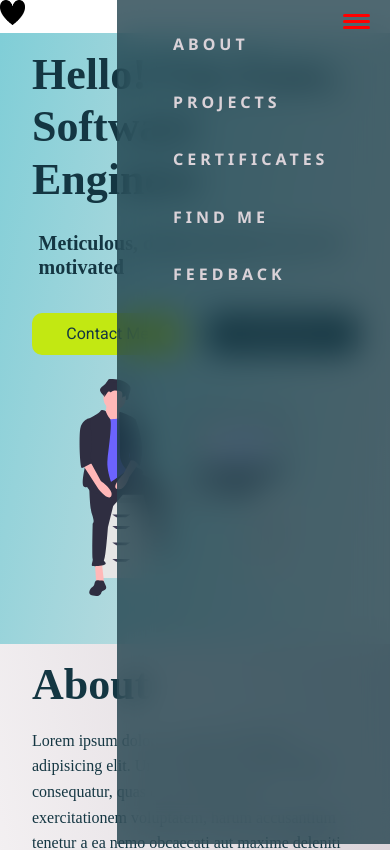
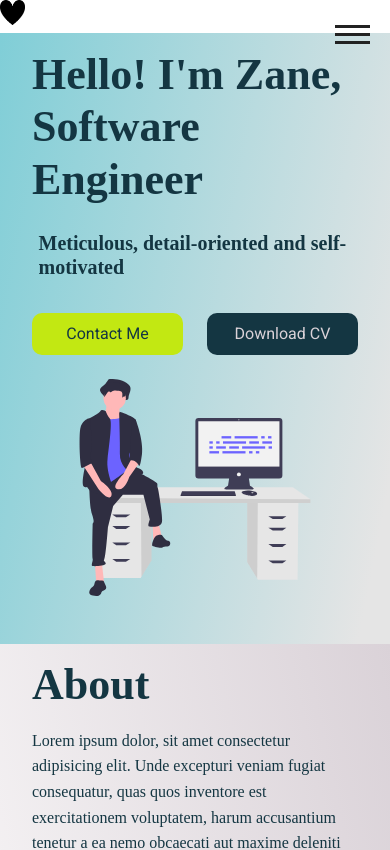
Before and after one commit to zaneaw/portfolio, a Next.js app: page / in a window 390 px wide. Shown: the top 850 px of the page. Built offline with nearby package versions, Linux system fonts and the light colour scheme.

Commit message:
navbar working

```diff
--- a/components/navbar.jsx
+++ b/components/navbar.jsx
@@ -7,7 +7,7 @@ export default function Navbar() {
     const [isOpen, setIsOpen] = useState(false);
 
     function handleClick() {
-        setIsOpen(!isOpen);
+        return setIsOpen(!isOpen);
     }
 
     return (
@@ -21,37 +21,39 @@ export default function Navbar() {
                 />
             </div>
             <button
-                className={styles.navbarToggle}
+                className={`${styles.hamburger} ${isOpen ? styles.active : ""}`}
                 onClick={handleClick}
                 aria-label="toggle navigation"
             >
-                <span className={styles.hamburger}></span>
+                <span className={styles.bar}></span>
+                <span className={styles.bar}></span>
+                <span className={styles.bar}></span>
             </button>
-            <nav className={`${styles.nav} ${isOpen ? styles.toggle : ""}`}>
+            <nav className={`${styles.nav} ${isOpen ? "" : styles.toggle}`}>
                 <ul className={styles.navList}>
                     <li className={styles.navItem}>
                         <Link href="/">
-                            <a className={styles.navLink}>ABOUT</a>
+                            <a className={styles.navLink}>About</a>
                         </Link>
                     </li>{" "}
                     <li className={styles.navItem}>
                         <Link href="/">
-                            <a className={styles.navLink}>PROJECTS</a>
+                            <a className={styles.navLink}>Projects</a>
                         </Link>
                     </li>
                     <li className={styles.navItem}>
                         <Link href="/">
-                            <a className={styles.navLink}>CERTIFICATES</a>
+                            <a className={styles.navLink}>Certificates</a>
                         </Link>
                     </li>
                     <li className={styles.navItem}>
                         <Link href="/">
-                            <a className={styles.navLink}>FIND ME</a>
+                            <a className={styles.navLink}>Contact</a>
                         </Link>
                     </li>
                     <li className={styles.navItem}>
                         <Link href="/">
-                            <a className={styles.navLink}>FEEDBACK</a>
+                            <a className={styles.navLink}>Feedback</a>
                         </Link>
                     </li>
                 </ul>
--- a/components/navbar.module.css
+++ b/components/navbar.module.css
@@ -16,66 +16,51 @@
 
 .navLink {
     color: var(--clr-light);
+    text-transform: uppercase;
 }
 
 .navbarToggle {
     display: none;
 }
 
+.hamburger {
+    display: none;
+}
+
+.bar {
+    display: block;
+    width: 35px;
+    height: 3px;
+    margin: 5px auto;
+    -webkit-transition: all 0.3s ease-in-out;
+    transition: all 0.3s ease-in-out;
+    background-color: #222222;
+}
+
 @media (max-width: 40em) {
-    .navbarToggle {
+    .hamburger {
         display: block;
         padding: 0.5em;
         background: transparent;
         border: 0;
         cursor: pointer;
-        position: absolute;
+        position: fixed;
         right: 1em;
         top: 1em;
-        z-index: 1000;
-    }
-
-    .hamburger {
-        display: block;
-        position: relative;
-    }
-
-    .hamburger,
-    .hamburger::before,
-    .hamburger::after {
-        background-color: red;
-        width: 2em;
-        height: 3px;
-        border-radius: 1em;
-        transition: transform 250ms ease-in-out;
-    }
-
-    .hamburger::before,
-    .hamburger::after {
-        content: "";
-        position: absolute;
-        left: 0;
-        right: 0;
-    }
-
-    .hamburger::before {
-        top: 6px;
-    }
-
-    .hamburger::after {
-        bottom: 6px;
-    }
-
-    .toggle {
-        display: none;
+        z-index: 2;
     }
 
     .nav {
         position: fixed;
         inset: 0 0 0 30%;
         background: hsl(196 53% 17% / 0.75);
+        transition: 0.3s;
         backdrop-filter: blur(1rem);
         z-index: 1;
+    }
+
+    .toggle {
+        inset: 0 0 0 100%;
     }
 
     .navList {
@@ -88,4 +73,18 @@
         letter-spacing: 4px;
         padding: 1em;
     }
+
+    .hamburger.active .bar:nth-child(2) {
+        opacity: 0;
+    }
+
+    .hamburger.active .bar:nth-child(1) {
+        -webkit-transform: translateY(8px) rotate(45deg);
+        transform: translateY(8px) rotate(45deg);
+    }
+
+    .hamburger.active .bar:nth-child(3) {
+        -webkit-transform: translateY(-8px) rotate(-45deg);
+        transform: translateY(-8px) rotate(-45deg);
+    }
 }
```
